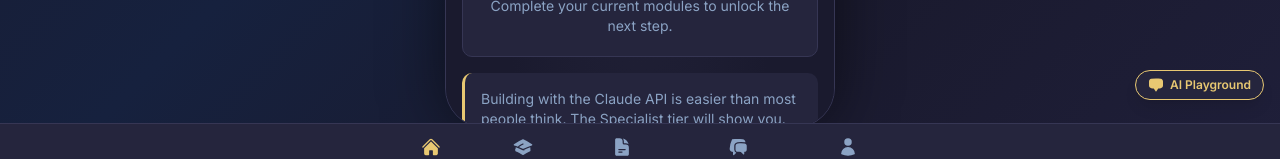
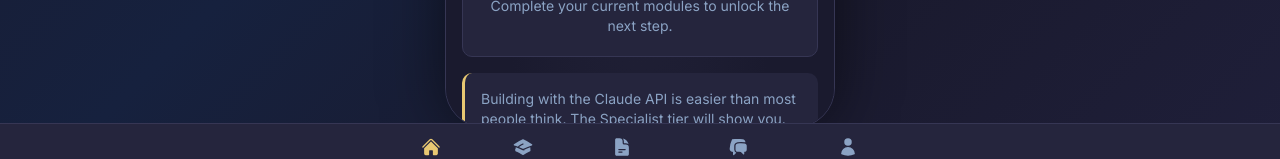
Before and after one commit to alexfagioli-cyber/relentless-af-academy, a Next.js app: page / in a window 1280 px wide. Shown: the part 612-771 px from the top of the page. Built offline with nearby package versions, Linux system fonts and the light colour scheme; no server answers; the database is empty.

Commit message:
Revert "fix: navigation and discoverability pass"
This reverts commit 0b075714429a3ee21afd1b400ab8b495e048cb42.

```diff
--- a/src/app/page.tsx
+++ b/src/app/page.tsx
@@ -319,18 +319,6 @@
         </Link>
       </div>
 
-      {/* Floating AI Playground button */}
-      <Link
-        href="/playground"
-        className="fixed bottom-[5.5rem] right-4 z-30 flex items-center gap-1.5 rounded-full px-3 py-1.5 shadow-lg"
-        style={{ backgroundColor: '#25253D', border: '1.5px solid #E8C872' }}
-      >
-        <svg xmlns="http://www.w3.org/2000/svg" viewBox="0 0 24 24" fill="#E8C872" className="w-4 h-4">
-          <path fillRule="evenodd" d="M4.848 2.771A49.144 49.144 0 0 1 12 2.25c2.43 0 4.817.178 7.152.52 1.978.29 3.348 2.024 3.348 3.97v6.02c0 1.946-1.37 3.68-3.348 3.97a48.901 48.901 0 0 1-3.476.383.39.39 0 0 0-.297.17l-2.755 4.133a.75.75 0 0 1-1.248 0l-2.755-4.133a.39.39 0 0 0-.297-.17 48.9 48.9 0 0 1-3.476-.384c-1.978-.29-3.348-2.024-3.348-3.97V6.741c0-1.946 1.37-3.68 3.348-3.97Z" clipRule="evenodd" />
-        </svg>
-        <span className="text-xs font-semibold" style={{ color: '#E8C872' }}>AI Playground</span>
-      </Link>
-
       <BottomNav />
     </div>
   )
```
